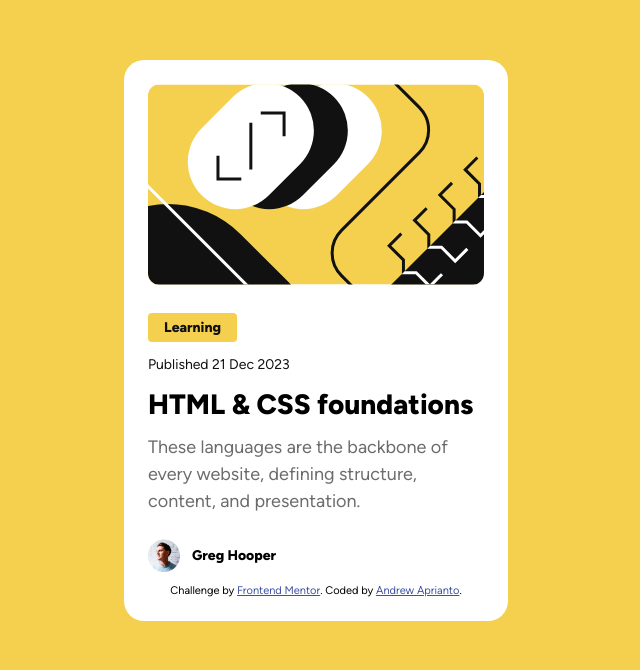
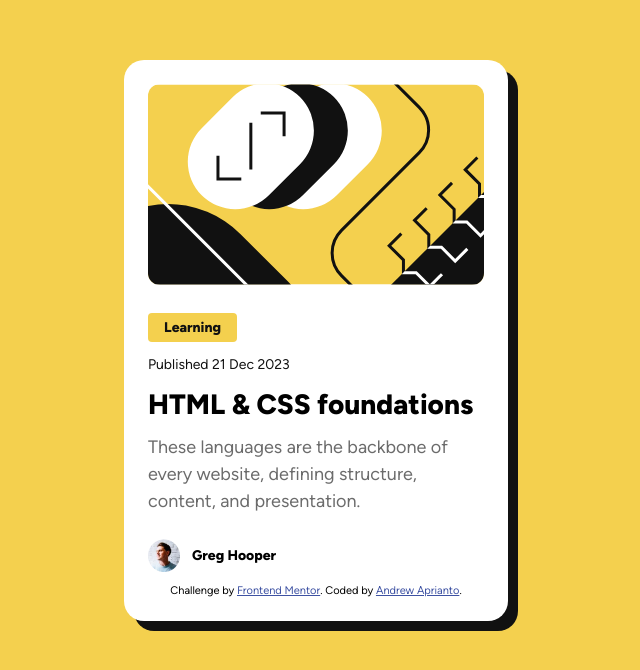
Before and after one commit to meandrewaprianto/blog-preview-card, a plain HTML site: page index.html in a window 1280 px wide. Shown: the part 140-810 px from the top of the page, without its empty margins (324-964 px from the left). Drawn offline with Linux system fonts and the light colour scheme.

Commit message:
Adding Box Shadow

```diff
--- a/styles.css
+++ b/styles.css
@@ -39,6 +39,7 @@ body {
   background-color: var(--white);
   padding: 24px;
   border-radius: 20px;
+  box-shadow: 10px 10px var(--gray-950);
 }
 
 .hero-blog {
```
Also changed, not shown: assets/images/blog-preview-card.png.
